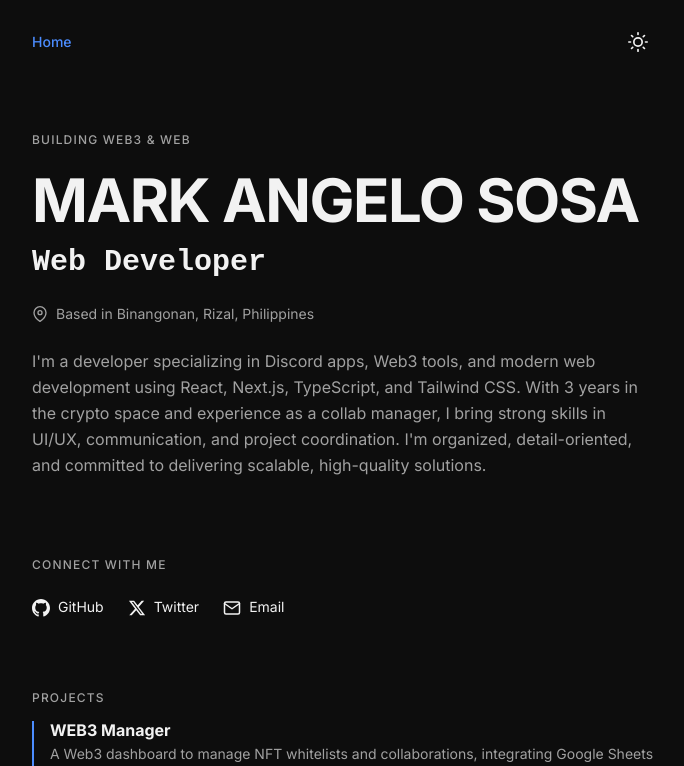
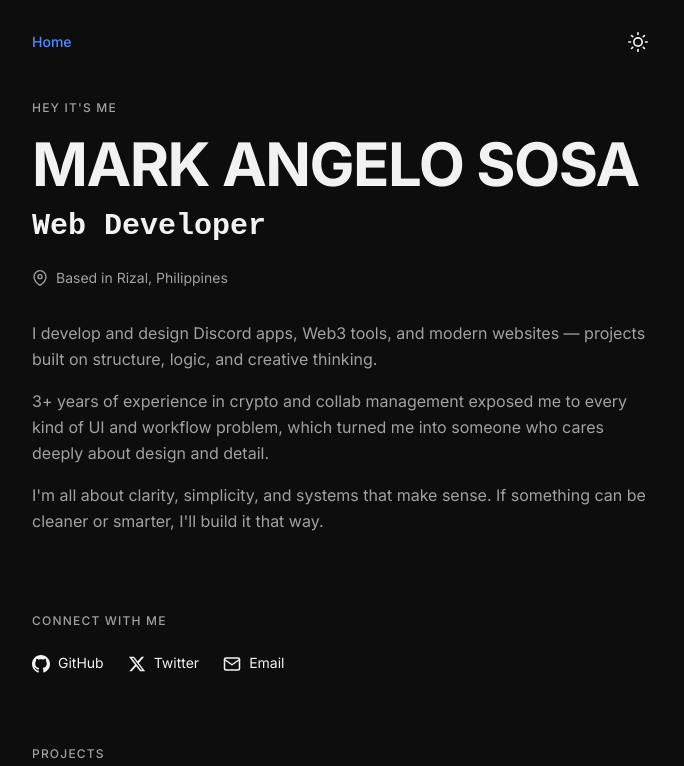
Before and after one commit to Skyyyisthelimitt/Portfolio, a Next.js app: page / in a window 1280 px wide. Shown: the top 766 px of the page, without its empty margins (296-980 px from the left). Built offline with nearby package versions, Linux system fonts and the light colour scheme.

Commit message:
feat(hero): Update bio with 3 paragraphs and highlighted keywords
- Added 3-paragraph bio with better storytelling
- Highlighted develop, design, and systems keywords
- Updated tagline to 'Hey It's me'

```diff
--- a/src/components/HeroSection.tsx
+++ b/src/components/HeroSection.tsx
@@ -1,8 +1,8 @@
 export default function HeroSection() {
   return (
-    <section className="py-12 animate-fade-in">
-      <p className="text-xs font-medium tracking-widest text-[var(--text-secondary)] uppercase mb-4">
-        Building Web3 & Web
+    <section className="pt-4 pb-12 animate-fade-in">
+      <p className="text-xs font-medium tracking-widest text-[var(--text-secondary)] uppercase mb-3">
+        Hey It&apos;s me
       </p>
 
       <h1 className="text-4xl md:text-5xl lg:text-6xl font-bold tracking-tight mb-2">
@@ -13,7 +13,7 @@ export default function HeroSection() {
         Web Developer
       </h2>
 
-      <p className="flex items-center gap-2 text-sm text-[var(--text-secondary)] mb-6">
+      <p className="flex items-center gap-2 text-sm text-[var(--text-secondary)] mb-8">
         <svg
           xmlns="http://www.w3.org/2000/svg"
           width="16"
@@ -28,16 +28,22 @@ export default function HeroSection() {
           <path d="M21 10c0 7-9 13-9 13s-9-6-9-13a9 9 0 0 1 18 0z" />
           <circle cx="12" cy="10" r="3" />
         </svg>
-        Based in Binangonan, Rizal, Philippines
+        Based in Rizal, Philippines
       </p>
 
-      <p className="text-base leading-relaxed text-[var(--text-secondary)] max-w-2xl">
-        I&apos;m a developer specializing in Discord apps, Web3 tools, and modern web development
-        using React, Next.js, TypeScript, and Tailwind CSS. With 3 years in the crypto space
-        and experience as a collab manager, I bring strong skills in UI/UX, communication,
-        and project coordination. I&apos;m organized, detail-oriented, and committed to delivering
-        scalable, high-quality solutions.
-      </p>
+      <div className="space-y-4 max-w-2xl">
+        <p className="text-base leading-relaxed text-[var(--text-secondary)]">
+          I <span className="highlight">develop</span> and <span className="highlight">design</span> Discord apps, Web3 tools, and modern websites — projects built on structure, logic, and creative thinking.
+        </p>
+
+        <p className="text-base leading-relaxed text-[var(--text-secondary)]">
+          3+ years of experience in crypto and collab management exposed me to every kind of UI and workflow problem, which turned me into someone who cares deeply about <span className="highlight">design</span> and <span className="highlight">detail</span>.
+        </p>
+
+        <p className="text-base leading-relaxed text-[var(--text-secondary)]">
+          I&apos;m all about clarity, simplicity, and <span className="highlight">systems that make sense</span>. If something can be cleaner or smarter, I&apos;ll <span className="highlight">build</span> it that way.
+        </p>
+      </div>
     </section>
   );
 }
```
